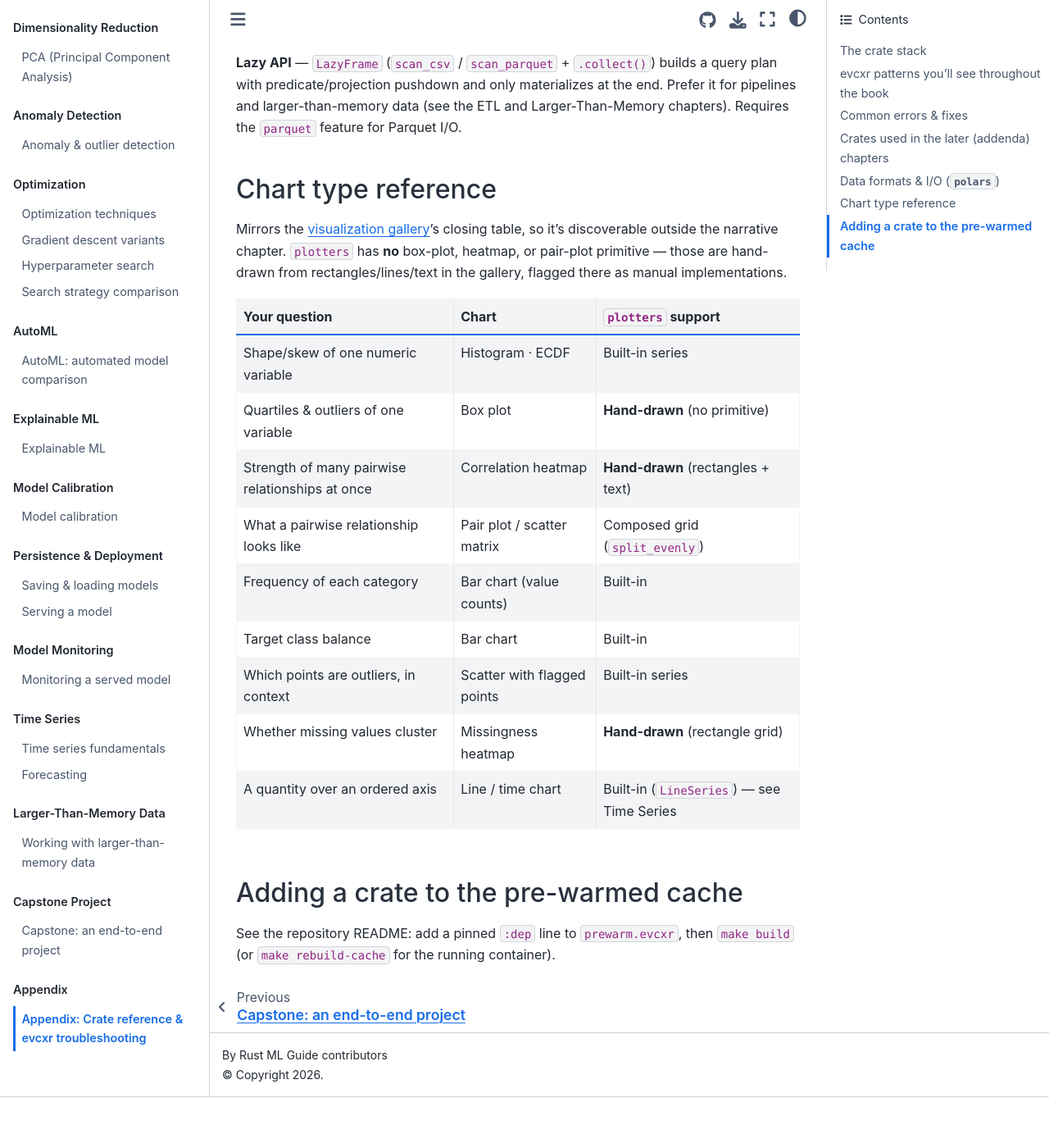
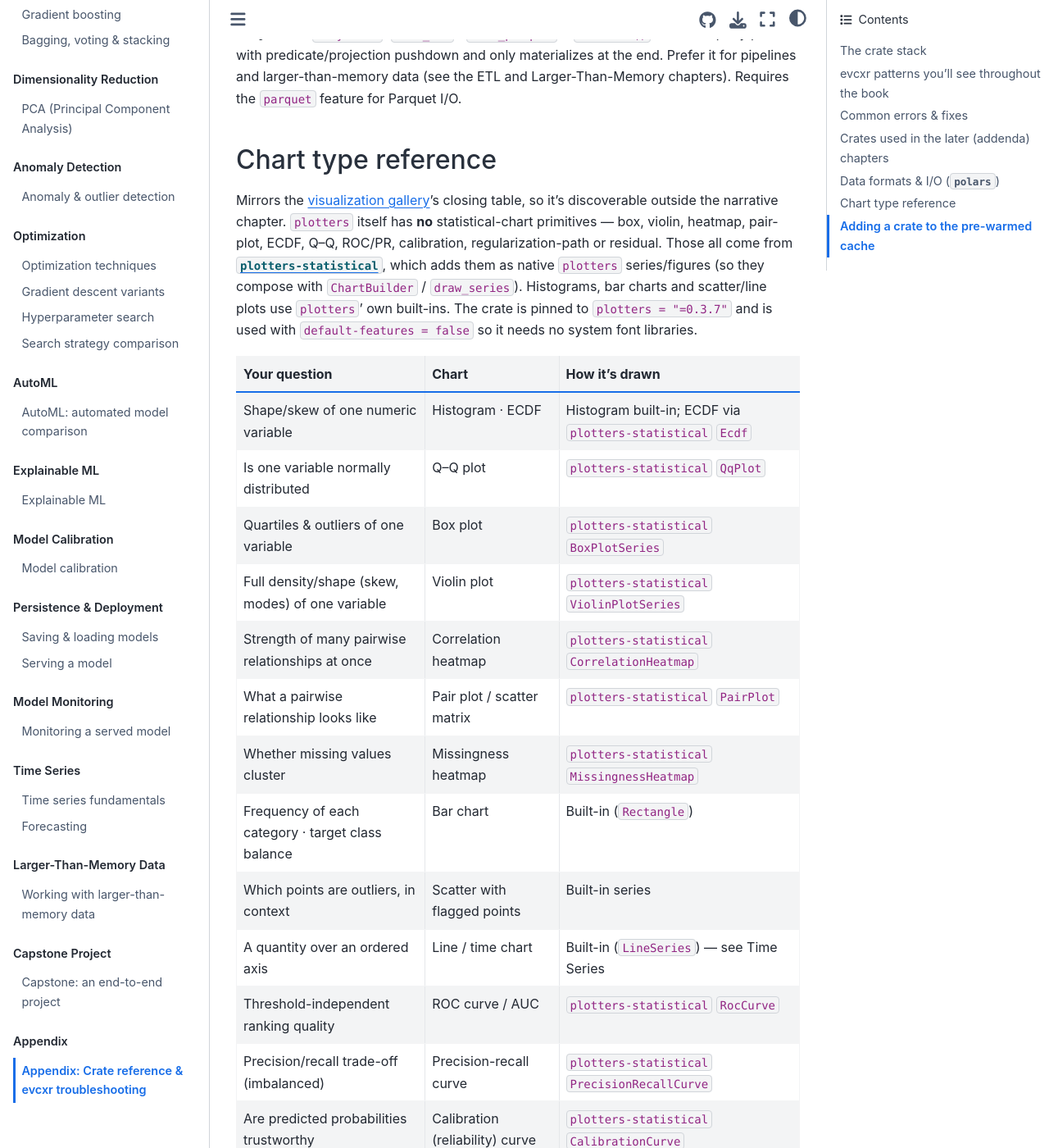
Before and after one commit to mi7plus/rust-ml-guide, a Jupyter Book: the page built from book/appendix/crate-reference.md, in a window 1280 px wide and 1400 px high, scrolled down 7194 px. Shown: the whole window at 82% size. Built offline with Jupyter Book 1.0.4 settings and Sphinx 7.4.7 and the Sphinx Book theme 1.1.4, drawn with Linux system fonts in a browser that asks for light colours; before the commit the page ends 8532 px from its top, so only the background shows below that; some of the changed text lies outside the part shown.

Commit message:
Use plotters-statistical for the book's statistical charts
Replace the book's hand-drawn / hand-rolled statistical charts with the
plotters-statistical crate (0.2.0), drawn as native plotters series/figures:

- 01b-eda/visualization-gallery: box, violin (new), correlation heatmap,
  pair plot, missingness heatmap, ECDF, Q-Q (new)
- 01d-evaluation/metrics-deep-dive: ROC, precision-recall, residual plot
- 14-model-calibration: reliability diagram -> CalibrationCurve
- 02-regression/regularized-logistic-regression: coefficient reg-path
- 02-regression/regularized-regression: add a Lasso regularization path
- 02-regression/linear-regression: add a residuals-vs-fitted plot
- appendix/crate-reference.md: chart-type table + maturity entry

Used with default-features = false so it needs no system font libraries.
Every converted notebook verified green in the evcxr kernel.

Co-Authored-By: Claude Opus 4.8 <noreply@anthropic.com>

```diff
--- a/book/appendix/crate-reference.md
+++ b/book/appendix/crate-reference.md
@@ -99,7 +99,8 @@ on them.
 
 | Crate | Version | Role | Maturity |
 | ----- | ------- | ---- | -------- |
-| `smartcore::model_selection` / `metrics` | 0.3 | train/test split, K-fold, accuracy/precision/recall/F1/RMSE/MAE/R²/`roc_auc_score` | Solid; **no `StratifiedKFold`, no `predict_proba`, no ROC/PR *curve points* or MAPE** — hand-rolled in the eval chapters |
+| `smartcore::model_selection` / `metrics` | 0.3 | train/test split, K-fold, accuracy/precision/recall/F1/RMSE/MAE/R²/`roc_auc_score` | Solid; **no `StratifiedKFold`, no `predict_proba`, no ROC/PR *curve points* or MAPE** — the curves are drawn with `plotters-statistical`, MAPE/stratified-KFold hand-rolled |
+| `plotters-statistical` | 0.2 | statistical chart primitives as native `plotters` series/figures — box, violin, ECDF, Q–Q, correlation & missingness heatmaps, pair plot, ROC, precision-recall, calibration, regularization-path, residual | Newer, single-author; pins `plotters = "=0.3.7"`. Use with `default-features = false` (as the book does) to avoid the `font-kit`/`fontconfig` native stack |
 | `smartcore` models | 0.3 | `neighbors` (KNN), `naive_bayes` (Gaussian NB), `svm` (SVC), `linear::{ridge_regression,lasso,elastic_net}`, `tree::{decision_tree_classifier,decision_tree_regressor}`, `ensemble::random_forest_{classifier,regressor}` | Solid core; **no Extra Trees / gradient boosting**, no hierarchical clustering — real gaps vs scikit-learn |
 | `rayon` | 1.x | data parallelism (`par_iter`) for parallel grid search / bootstrap; also used *inside* `smartcore`'s random forests | Solid, ubiquitous |
 | `imbalance-rs` | 0.5 | imbalanced-data resampling — `Smote` + `Adasyn`, Borderline/SVM/KMeans-SMOTE, `SmoteNc` (mixed numeric+categorical), under-samplers, combined `SmoteEnn`/`SmoteTomek`; a port of Python's `imbalanced-learn` | Newer but real & maintained; **built on `ndarray` 0.16** — use only where `linfa` (0.15) isn't also loaded (the ETL chapter's SMOTE step). Plain `Smote` interpolates every column, so use `SmoteNc` for one-hot/ordinal features |
@@ -155,21 +156,32 @@ Larger-Than-Memory chapters). Requires the `parquet` feature for Parquet I/O.
 ## Chart type reference
 
 Mirrors the [visualization gallery](../01b-eda/visualization-gallery.ipynb)'s
-closing table, so it's discoverable outside the narrative chapter. `plotters` has
-**no** box-plot, heatmap, or pair-plot primitive — those are hand-drawn from
-rectangles/lines/text in the gallery, flagged there as manual implementations.
+closing table, so it's discoverable outside the narrative chapter. `plotters`
+itself has **no** statistical-chart primitives — box, violin, heatmap, pair-plot,
+ECDF, Q–Q, ROC/PR, calibration, regularization-path or residual. Those all come
+from [`plotters-statistical`](https://crates.io/crates/plotters-statistical),
+which adds them as native `plotters` series/figures (so they compose with
+`ChartBuilder` / `draw_series`). Histograms, bar charts and scatter/line plots use
+`plotters`' own built-ins. The crate is pinned to `plotters = "=0.3.7"` and is used
+with `default-features = false` so it needs no system font libraries.
 
-| Your question | Chart | `plotters` support |
+| Your question | Chart | How it's drawn |
 | --- | --- | --- |
-| Shape/skew of one numeric variable | Histogram · ECDF | Built-in series |
-| Quartiles & outliers of one variable | Box plot | **Hand-drawn** (no primitive) |
-| Strength of many pairwise relationships at once | Correlation heatmap | **Hand-drawn** (rectangles + text) |
-| What a pairwise relationship looks like | Pair plot / scatter matrix | Composed grid (`split_evenly`) |
-| Frequency of each category | Bar chart (value counts) | Built-in |
-| Target class balance | Bar chart | Built-in |
+| Shape/skew of one numeric variable | Histogram · ECDF | Histogram built-in; ECDF via `plotters-statistical` `Ecdf` |
+| Is one variable normally distributed | Q–Q plot | `plotters-statistical` `QqPlot` |
+| Quartiles & outliers of one variable | Box plot | `plotters-statistical` `BoxPlotSeries` |
+| Full density/shape (skew, modes) of one variable | Violin plot | `plotters-statistical` `ViolinPlotSeries` |
+| Strength of many pairwise relationships at once | Correlation heatmap | `plotters-statistical` `CorrelationHeatmap` |
+| What a pairwise relationship looks like | Pair plot / scatter matrix | `plotters-statistical` `PairPlot` |
+| Whether missing values cluster | Missingness heatmap | `plotters-statistical` `MissingnessHeatmap` |
+| Frequency of each category · target class balance | Bar chart | Built-in (`Rectangle`) |
 | Which points are outliers, in context | Scatter with flagged points | Built-in series |
-| Whether missing values cluster | Missingness heatmap | **Hand-drawn** (rectangle grid) |
 | A quantity over an ordered axis | Line / time chart | Built-in (`LineSeries`) — see Time Series |
+| Threshold-independent ranking quality | ROC curve / AUC | `plotters-statistical` `RocCurve` |
+| Precision/recall trade-off (imbalanced) | Precision-recall curve | `plotters-statistical` `PrecisionRecallCurve` |
+| Are predicted probabilities trustworthy | Calibration (reliability) curve | `plotters-statistical` `CalibrationCurve` |
+| How coefficients shrink with the penalty | Regularization path | `plotters-statistical` `RegularizationPath` |
+| Are regression errors patterned | Residual plot | `plotters-statistical` `ResidualPlot` |
 
 ## Adding a crate to the pre-warmed cache
 
```
Also changed, not shown: book/01b-eda/visualization-gallery.ipynb, book/01d-evaluation/metrics-deep-dive.ipynb, book/02-regression/linear-regression.ipynb, book/02-regression/regularized-logistic-regression.ipynb, book/02-regression/regularized-regression.ipynb, book/14-model-calibration/calibrating-probabilities.ipynb.
